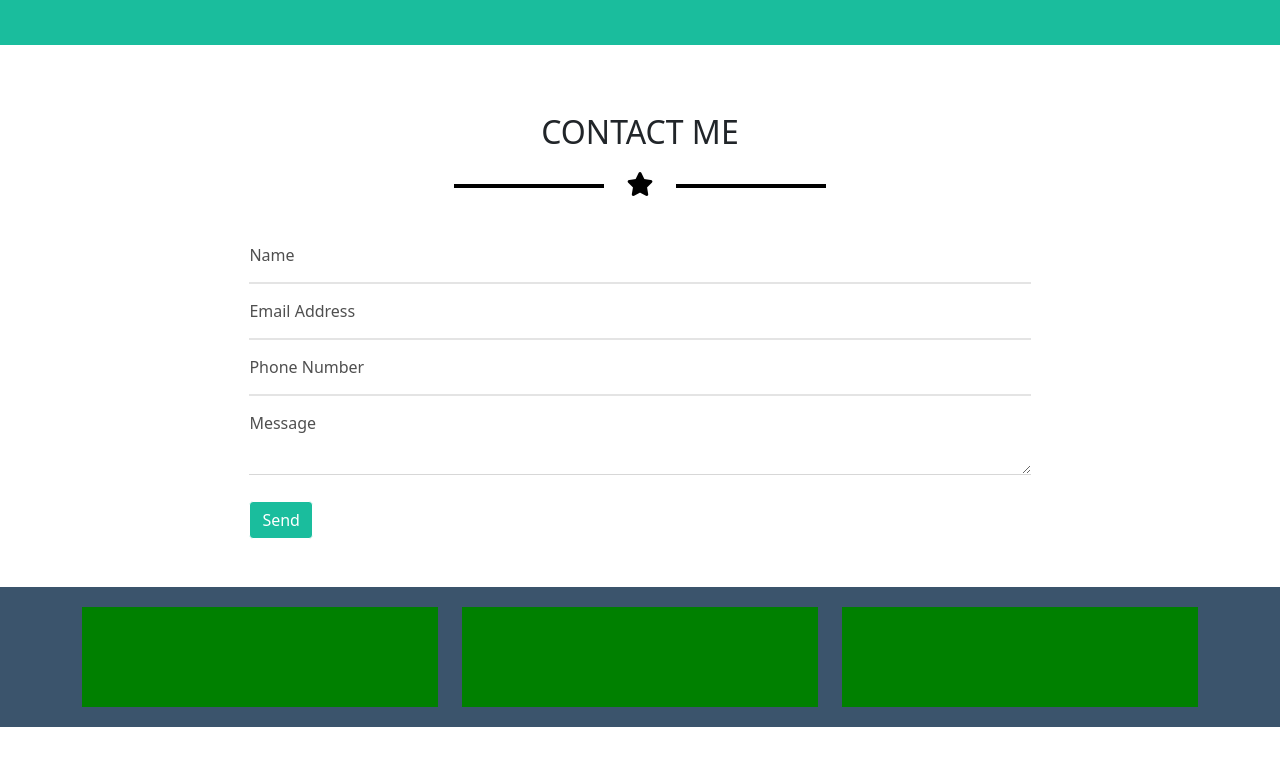
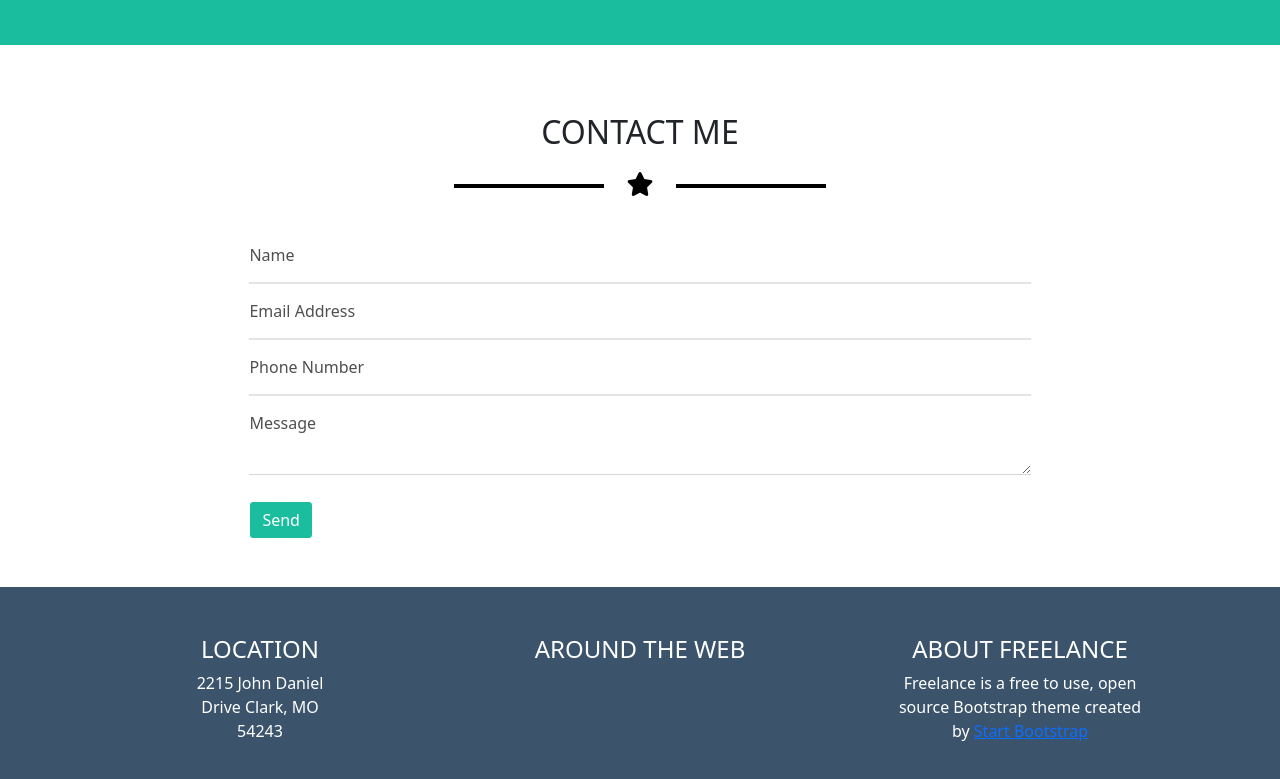
Before and after one commit to andreacassini/html-css-bootstrap-freelancer, a plain HTML site: page index.html in a window 1280 px wide. Shown: the part 1819-2598 px from the top of the page. Before the commit the page ends 2546 px from the top, so only its background shows below. Drawn offline with nearby package versions, Linux system fonts and the light colour scheme.

Commit message:
STYLE top footer

```diff
--- a/css/style.css
+++ b/css/style.css
@@ -10,7 +10,7 @@ html{
 .white{
     color: white;
 }
-.uppercase, .content-big, .title-portfolio, .title-about, .title-contact-me{
+.uppercase, .content-big, .title-portfolio, .title-about, .title-contact-me, h4{
     text-transform: uppercase;
 }
 
@@ -55,7 +55,7 @@ h3{
     background-color: rgba(44,63,81,255);
 }
 
-.content-big, .title-about, .content-top-footer, .title-contact-me{
+.content-big, .title-about, .title-contact-me{
     margin: 20px 0;
 }
 .content-portfolio{
@@ -127,8 +127,3 @@ textarea{
 #top-footer{
     background-color: rgba(59,84,108,255);
 }
-
-.content-top-footer{
-    height: 100px;
-    background-color: green;
-}
--- a/index.html
+++ b/index.html
@@ -168,18 +168,24 @@
         <footer>
             <!-- TOP FOOTER -->
             <div id="top-footer">
-                <div class="container text-center">
+                <div class="container text-center py-5 white">
                     <div class="row">
                         <div class="col-12 col-md-4">
-                            <div class="content-top-footer">
+                            <div class="content-top-footer mx-xl-5 px-xl-5">
+                                <h4>location</h4>
+                                <p>2215 John Daniel Drive Clark, MO 54243</p>
                             </div>
                         </div>
                         <div class="col-12 col-md-4">
                             <div class="content-top-footer">
+                                <h4>around the web</h4>
+
                             </div>
                         </div>
                         <div class="col-12 col-md-4">
-                            <div class="content-top-footer">
+                            <div class="content-top-footer mx-xl-5 px-xxl-5">
+                                <h4>about freelance</h4>
+                                <p>Freelance is a free to use, open source Bootstrap theme created by <a href="">Start Bootstrap</a></p>
                             </div>
                         </div>
                     </div>
```
